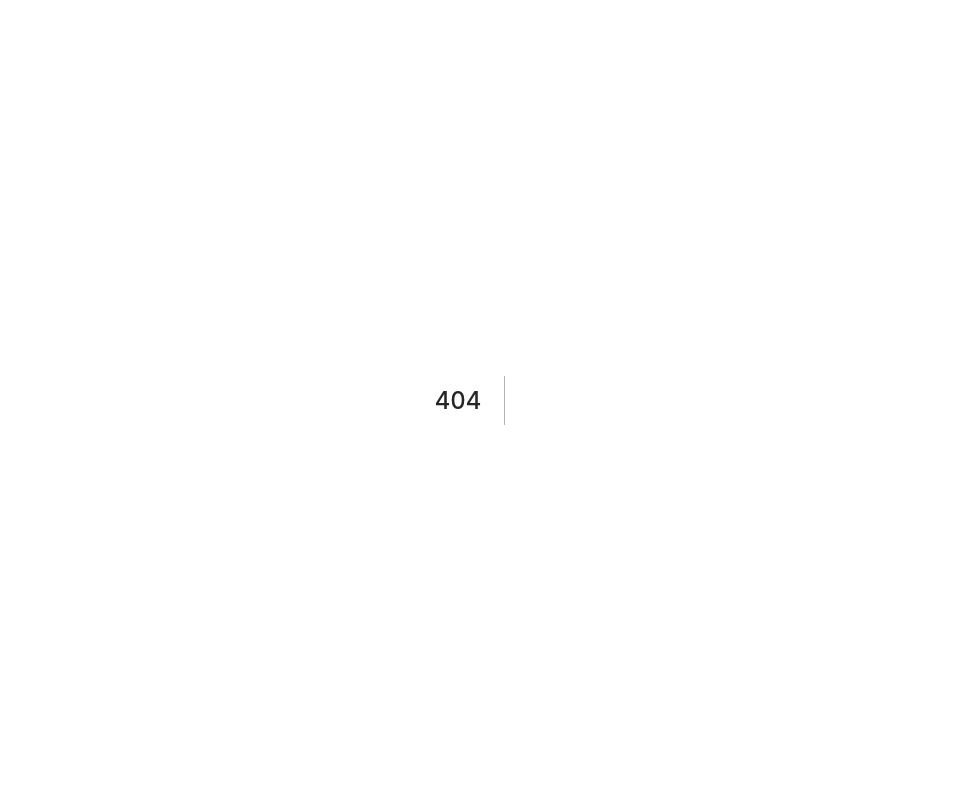
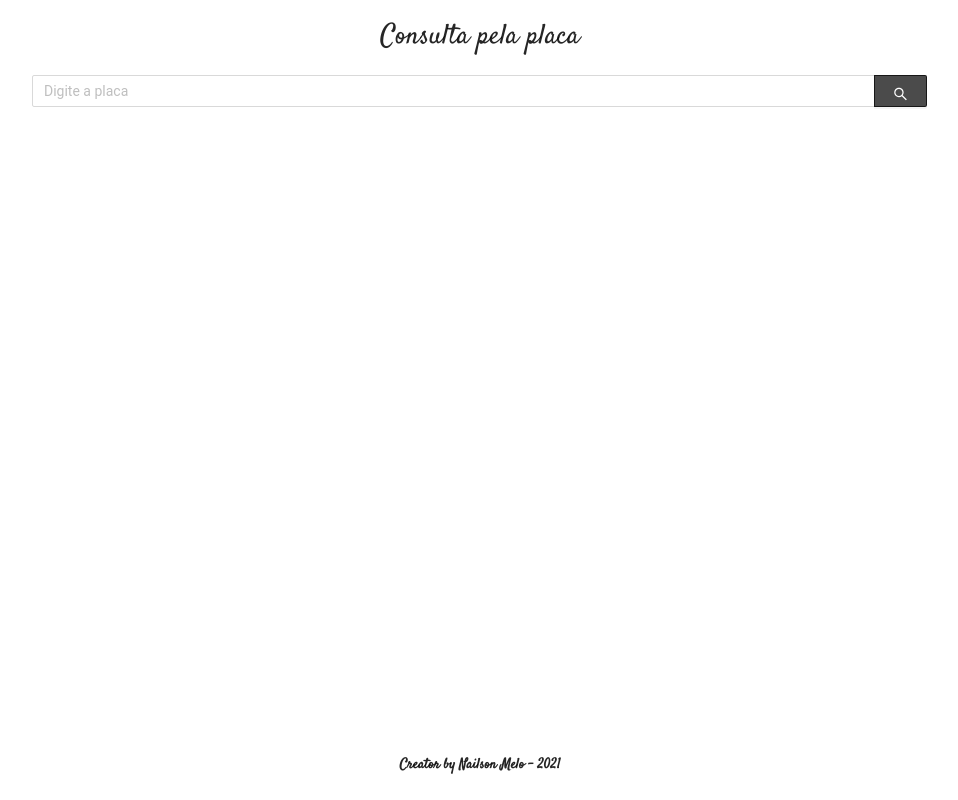
Before and after one commit to lostfoundapp/votamento, a Next.js app: page /consultaPlaca in a window 1280 px wide. Before the commit this address had no page. Shown: the whole page, without its empty margins (160-1118 px from the left). Built offline with nearby package versions, Linux system fonts and the light colour scheme.

Commit message:
consulta placa

```diff
--- a/package.json
+++ b/package.json
@@ -27,6 +27,7 @@
     "react-multimedia-capture": "^1.2.4",
     "react-toastify": "^6.2.0",
     "request": "^2.88.2",
+    "sinesp-api": "^3.0.0",
     "socket.io": "^3.1.0",
     "socket.io-client": "^3.1.0",
     "sweetalert": "^2.1.2",
--- /dev/null
+++ b/pages/api/placa/[placa].js
@@ -0,0 +1,21 @@
+import sinespApi from 'sinesp-api'
+
+const placas = async (req, res) => {
+    const { placa } = req.query
+    console.log("==> ", placa)
+    if (req.method === 'GET') {
+
+        const vehicle = await sinespApi.search(placa)
+            .catch(error => {
+                return res.status(200).json({ message: "Placa não encontrada..." });
+            })
+        if (vehicle) {
+            return res.status(200).json(vehicle);
+        }
+
+    } else {
+        res.status(400).json({ error: 'Wrong request method' });
+    }
+}
+
+export default placas
--- a/pages/api/socketio.js
+++ b/pages/api/socketio.js
@@ -1,4 +1,4 @@
-import Server from 'socket.io';
+const Server = require('socket.io');
 
 const ioHandler = (req, res) => {
     console.log('*****')
@@ -42,10 +42,4 @@ const ioHandler = (req, res) => {
     res.end()
 }
 
-export const config = {
-    api: {
-        bodyParser: false
-    }
-}
-
 export default ioHandler
--- /dev/null
+++ b/pages/consultaPlaca.js
@@ -0,0 +1,55 @@
+import React, { useState } from 'react'
+import { Layout, List, Input, Modal, Form, Button } from 'antd';
+import axios from 'axios'
+
+const { Search } = Input;
+const { Header, Footer, Content } = Layout;
+export default function consultaPlaca() {
+    const [state, setState] = useState('')
+    const handleVehiclePlate = async (value) => {
+
+        const res = await axios.get(`/api/placa/${value.toUpperCase()}`)
+        if (res.data) {
+            const data = Object.entries(res.data);
+            setState(data)
+        }
+    }
+    return (
+        <Layout style={{ width: '100vw', background: '#FFF', textAlign: 'center' }}>
+            <Header
+                style={{ width: '100vw', background: '#FFF' }}
+                className="header-insta">
+                Consulta pela placa
+            </Header>
+            <Content
+                style={{ width: '100vw', background: '#FFF', overflow: 'auto' }}
+                className="content-insta">
+                <Search
+                    className="input-button"
+                    placeholder="Digite a placa"
+                    onSearch={(e) => { handleVehiclePlate(e) }}
+                    enterButton
+                />
+                {
+                    state &&
+                    <List
+                        className="list-placa"
+                        style={{ display: 'flex', flexDirection: 'column' }}
+                        dataSource={state}
+                        renderItem={item =>
+                            item[0] !== 'data' && item[1] !== '' &&(
+                                <List.Item >
+                                    {item[0]}: <strong> {item[1]}</strong>
+                                </List.Item>
+                            )}
+                    />
+                }
+            </Content>
+            <Footer
+                style={{ width: '100vw', background: '#FFF' }}
+                className="footer-insta">
+                Creator by Nailson Melo - 2021
+      </Footer>
+        </Layout>
+    )
+}
--- a/styles/index.css
+++ b/styles/index.css
@@ -410,6 +410,25 @@ section input{
   width: 70% !important;
   margin: auto 15%;
 }
+.list-placa .ant-list-items {
+  display: flex !important;
+  flex-direction: column;
+  justify-content: flex-start;
+  align-items: flex-start;
+  padding-left: 20px;
+  padding-right: 20px;
+
+}
+
+.list-placa .ant-list-item{
+  text-align: left;
+  width: 100%;
+  padding-left: 10px !important;
+  padding-bottom: 5px !important;
+  padding-top: 5px !important;
+  margin-bottom: 2px;
+  background-color: rgba(0,0,0,0.2);
+}
 .ant-list-item{
   padding: 0!important;
 }
```
Also changed, not shown: 1 other file (tests, documents, lock files or other folders).
